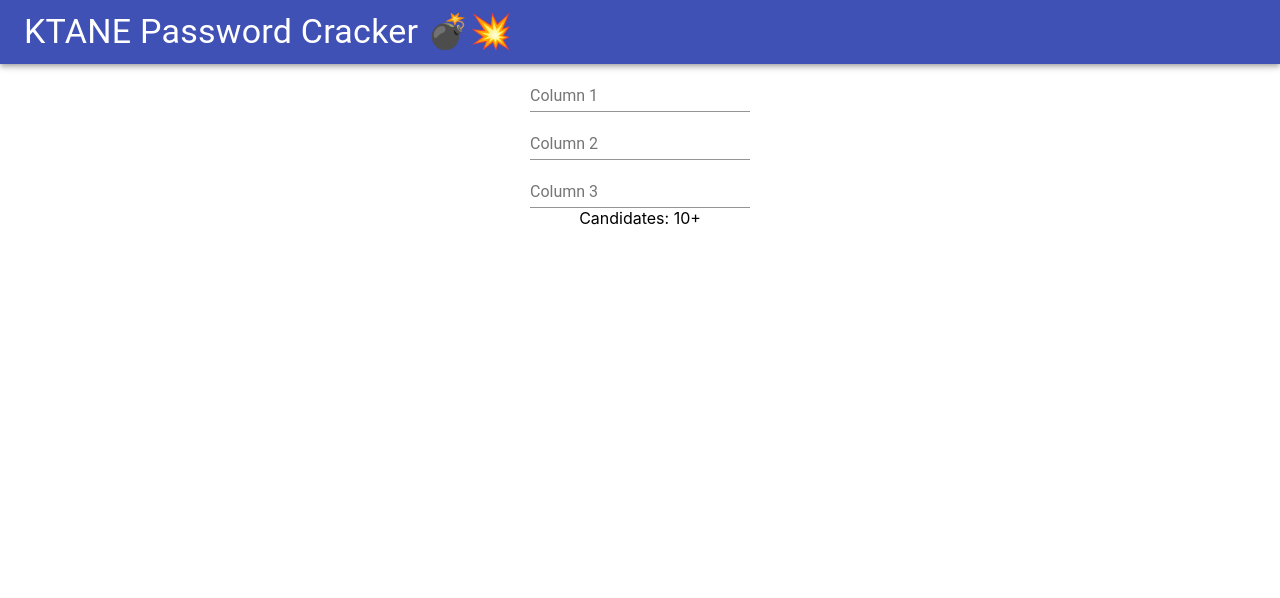
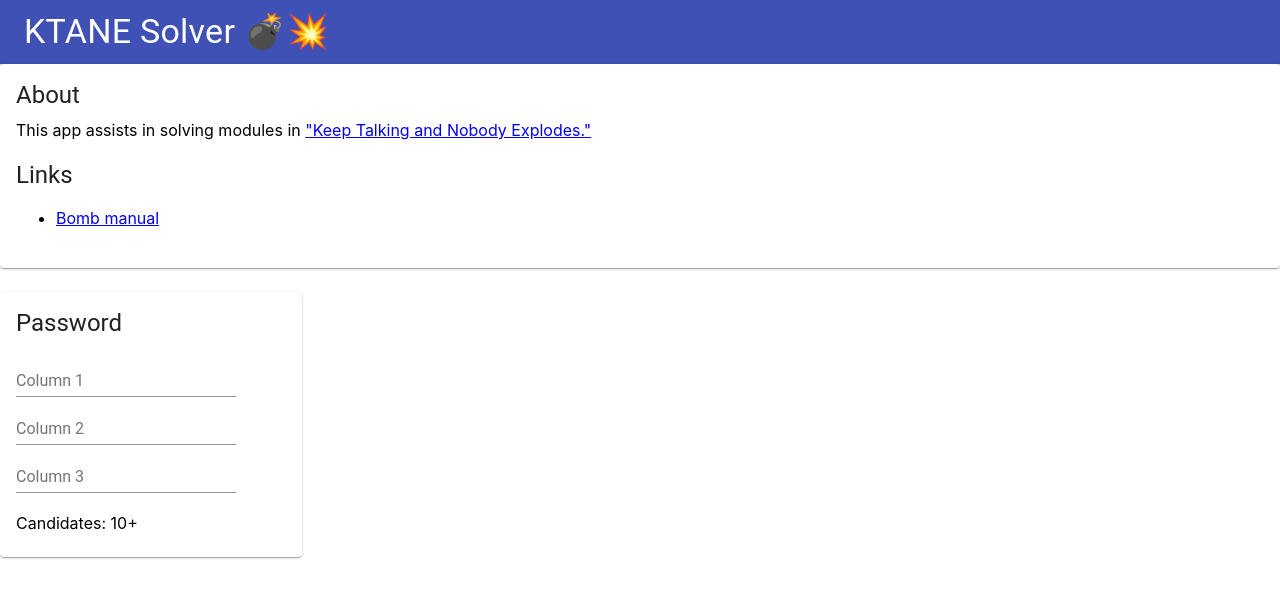
Before and after one commit to davidmerrick/ktane-password-cracker-web, a React (Create React App) app: page / in a window 1280 px wide. Shown: the top 598 px of the page. Built offline with nearby package versions, Linux system fonts and the light colour scheme.

Commit message:
Factored modules into cards

```diff
--- a/src/App.js
+++ b/src/App.js
@@ -1,116 +1,46 @@
 import React, { Component } from "react";
-import { TextField, Typography, AppBar, Toolbar } from "@material-ui/core";
+import PasswordCracker from "./components/PasswordCracker";
+import DescriptionCard from "./components/DescriptionCard";
+import { Typography, AppBar, Toolbar, Grid } from "@material-ui/core";
+import { withStyles } from "@material-ui/core/styles";
 import "./App.css";
 
-const words = [
-  "about",
-  "after",
-  "again",
-  "below",
-  "could",
-  "every",
-  "first",
-  "found",
-  "great",
-  "house",
-  "large",
-  "learn",
-  "never",
-  "other",
-  "place",
-  "plant",
-  "point",
-  "right",
-  "small",
-  "sound",
-  "spell",
-  "still",
-  "study",
-  "their",
-  "there",
-  "these",
-  "thing",
-  "think",
-  "three",
-  "water",
-  "where",
-  "which",
-  "world",
-  "would",
-  "write"
-];
-
-function filterWord(letter, column) {
-  if (column === "" || column === null) {
-    return true;
+const styles = theme => ({
+  root: {
+    flexGrow: 1
+  },
+  paper: {
+    padding: theme.spacing.unit * 2,
+    textAlign: "center",
+    color: theme.palette.text.secondary
   }
-  return column.indexOf(letter) !== -1;
-}
+});
 
 class App extends Component {
-  constructor() {
-    super();
-    this.state = {
-      column1: null,
-      column2: null,
-      column3: null
-    };
-    this.handleChange = this.handleChange.bind(this);
-  }
-  getCandidates() {
-    let candidates = this.filterCandidates();
-    if (candidates.length > 10) {
-      return <span>Candidates: 10+</span>;
-    }
-    return <span>Candidates: {candidates.join(" ")}</span>;
-  }
-  filterCandidates() {
-    let { column1, column2, column3 } = this.state;
-    return words
-      .filter(word => filterWord(word[0], column1))
-      .filter(word => filterWord(word[1], column2))
-      .filter(word => filterWord(word[2], column3));
-  }
-  handleChange(e) {
-    this.setState({
-      [e.target.name]: e.target.value.trim()
-    });
-  }
   render() {
     return (
-      <div className="App">
+      <div className={this.props.classes.root}>
         <AppBar position="static">
           <Toolbar>
             <Typography variant="h4" color="inherit">
-              KTANE Password Cracker{" "}
+              KTANE Solver{" "}
               <span role="img" aria-label="bomb">
                 💣💥
               </span>
             </Typography>
           </Toolbar>
         </AppBar>
-        <TextField
-          label="Column 1"
-          name="column1"
-          onChange={this.handleChange}
-        />
-        <br />
-        <TextField
-          label="Column 2"
-          name="column2"
-          onChange={this.handleChange}
-        />
-        <br />
-        <TextField
-          label="Column 3"
-          name="column3"
-          onChange={this.handleChange}
-        />
-        <br />
-        {this.getCandidates()}
+        <Grid container spacing={24}>
+          <Grid item xs={12}>
+            <DescriptionCard />
+          </Grid>
+          <Grid item xs={3}>
+            <PasswordCracker />
+          </Grid>
+        </Grid>
       </div>
     );
   }
 }
 
-export default App;
+export default withStyles(styles)(App);
--- /dev/null
+++ b/src/components/DescriptionCard.js
@@ -0,0 +1,34 @@
+import React, { Component } from "react";
+import { Typography, Card, CardContent } from "@material-ui/core";
+
+class DescriptionCard extends Component {
+  render() {
+    return (
+      <Card>
+        <CardContent>
+          <Typography gutterBottom variant="h5" component="h2">
+            About
+          </Typography>
+          This app assists in solving modules in{" "}
+          <a href="https://keeptalkinggame.com/">
+            "Keep Talking and Nobody Explodes."
+          </a>
+          <br />
+          <br />
+          <Typography gutterBottom variant="h5" component="h2">
+            Links
+          </Typography>
+          <ul>
+            <li>
+              <a href="http://www.bombmanual.com/manual/1/pdf/Bomb-Defusal-Manual_1.pdf">
+                Bomb manual
+              </a>
+            </li>
+          </ul>
+        </CardContent>
+      </Card>
+    );
+  }
+}
+
+export default DescriptionCard;
--- /dev/null
+++ b/src/components/PasswordCracker.js
@@ -0,0 +1,111 @@
+import React, { Component } from "react";
+import { TextField, Typography, Card, CardContent } from "@material-ui/core";
+
+const words = [
+  "about",
+  "after",
+  "again",
+  "below",
+  "could",
+  "every",
+  "first",
+  "found",
+  "great",
+  "house",
+  "large",
+  "learn",
+  "never",
+  "other",
+  "place",
+  "plant",
+  "point",
+  "right",
+  "small",
+  "sound",
+  "spell",
+  "still",
+  "study",
+  "their",
+  "there",
+  "these",
+  "thing",
+  "think",
+  "three",
+  "water",
+  "where",
+  "which",
+  "world",
+  "would",
+  "write"
+];
+
+function filterWord(letter, column) {
+  if (column === "" || column === null) {
+    return true;
+  }
+  return column.indexOf(letter) !== -1;
+}
+
+class PasswordCracker extends Component {
+  constructor() {
+    super();
+    this.state = {
+      column1: null,
+      column2: null,
+      column3: null
+    };
+    this.handleChange = this.handleChange.bind(this);
+  }
+  getCandidates() {
+    let candidates = this.filterCandidates();
+    if (candidates.length > 10) {
+      return <span>Candidates: 10+</span>;
+    }
+    return <span>Candidates: {candidates.join(" ")}</span>;
+  }
+  filterCandidates() {
+    let { column1, column2, column3 } = this.state;
+    return words
+      .filter(word => filterWord(word[0], column1))
+      .filter(word => filterWord(word[1], column2))
+      .filter(word => filterWord(word[2], column3));
+  }
+  handleChange(e) {
+    this.setState({
+      [e.target.name]: e.target.value.trim()
+    });
+  }
+  render() {
+    return (
+      <Card>
+        <CardContent>
+          <Typography gutterBottom variant="h5" component="h2">
+            Password
+          </Typography>
+          <TextField
+            label="Column 1"
+            name="column1"
+            onChange={this.handleChange}
+          />
+          <br />
+          <TextField
+            label="Column 2"
+            name="column2"
+            onChange={this.handleChange}
+          />
+          <br />
+          <TextField
+            label="Column 3"
+            name="column3"
+            onChange={this.handleChange}
+          />
+          <br />
+          <br />
+          {this.getCandidates()}
+        </CardContent>
+      </Card>
+    );
+  }
+}
+
+export default PasswordCracker;
```
